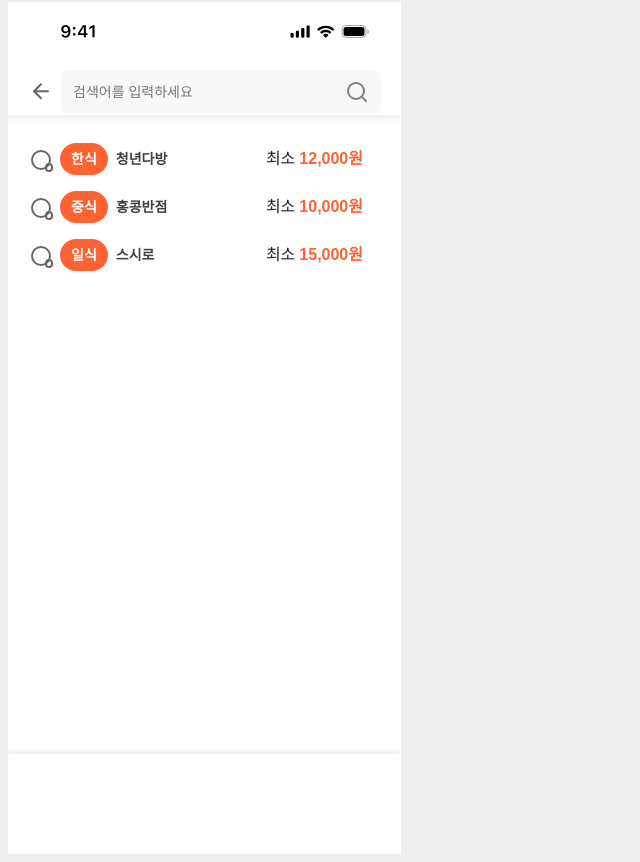
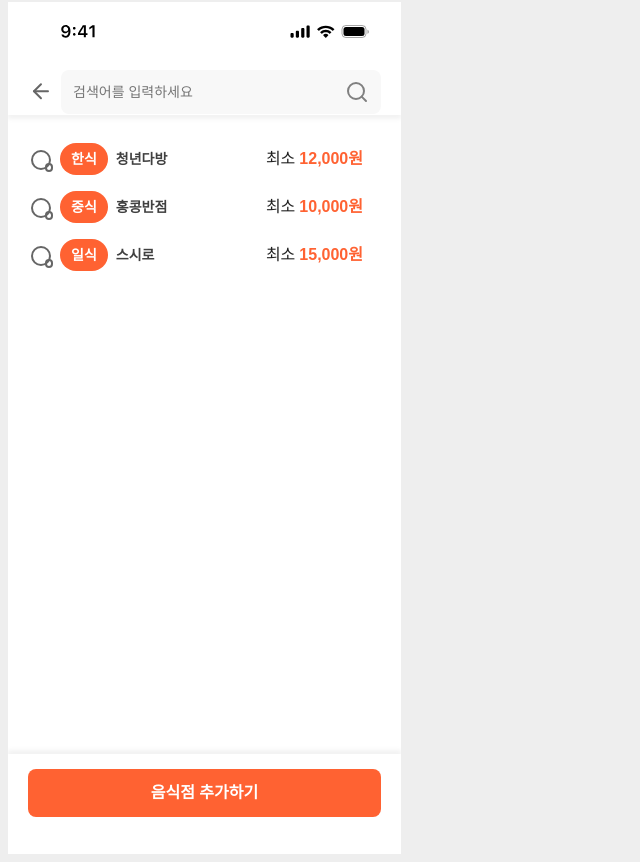
Before and after one commit to arane152/final-project, a React (Vite) app: page / in a window 1280 px wide. Shown: the part 5407-6269 px from the top of the page, without its empty margins (0-640 px from the left). Built offline with nearby package versions, Linux system fonts and the light colour scheme; a web font is replaced by a local one.

Commit message:
수정
모달 적용 위해서 일단 default 버튼 넣습니다.

```diff
--- a/pages/StoreSearchPage.jsx
+++ b/pages/StoreSearchPage.jsx
@@ -29,7 +29,7 @@ function StoreSearchPage() {
   ];
 
     return (
-    <Device content="search" headerType="search" gnbType="btn" btnType="">
+    <Device content="search" headerType="search" gnbType="btn" btnType="default" btnMainText="음식점 추가하기">
         <SearchUI>
             {dummyStoreList.map((store, idx) => (
                 <SearchItem
```
